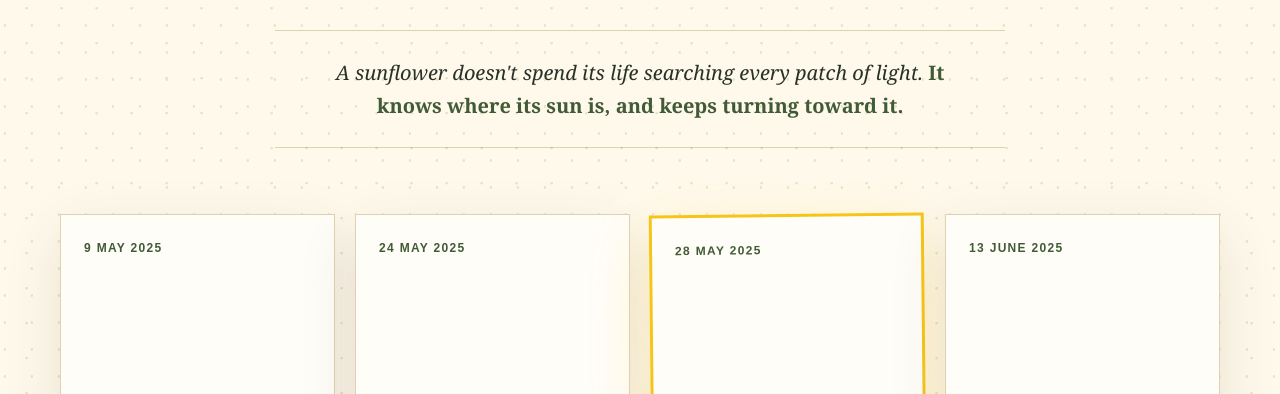
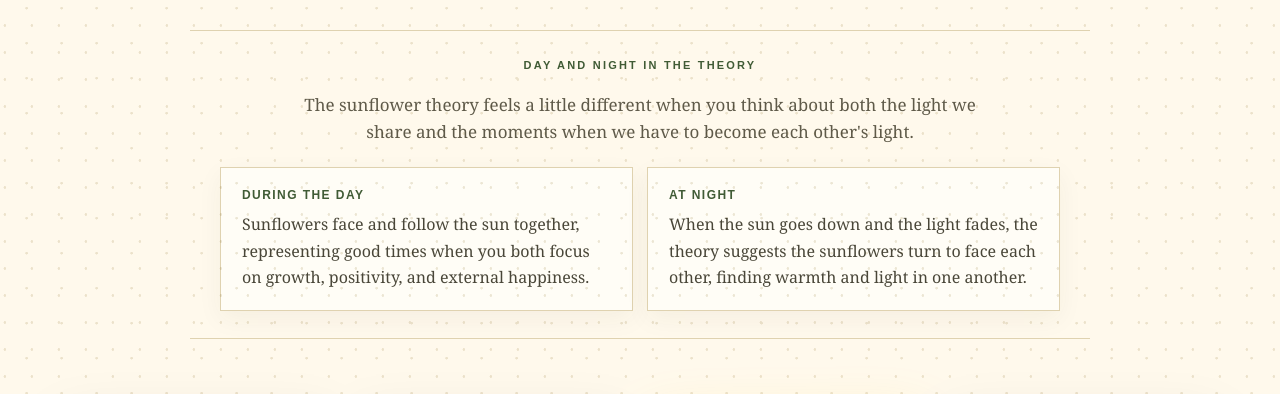
Before and after one commit to balamurali2805-dev/My-world-and-my-everything, a plain HTML site: page index.html in a window 1280 px wide. Shown: the part 332-726 px from the top of the page. Drawn offline with Linux system fonts and the light colour scheme.

Commit message:
Update index.html

```diff
--- a/index.html
+++ b/index.html
@@ -43,11 +43,38 @@ h1{
 }
 .subtitle{margin:0 auto;max-width:600px;color:#6c6958;font-size:18px}
 .theory{
-  max-width:730px;margin:35px auto 0;padding:25px 32px;
+  max-width:900px;margin:35px auto 0;padding:27px 30px;
   border-top:1px solid var(--line);border-bottom:1px solid var(--line);
-  font-size:20px;font-style:italic
+  text-align:left
 }
-.theory strong{color:var(--green);font-style:normal}
+.theory-title{
+  text-align:center;color:var(--green);
+  font:700 11px/1.3 Arial,sans-serif;letter-spacing:.2em;
+  text-transform:uppercase;margin-bottom:19px
+}
+.theory-intro{
+  max-width:700px;margin:0 auto 21px;text-align:center;
+  color:#5f5a49;font-size:17px;line-height:1.6
+}
+.theory-grid{display:grid;grid-template-columns:1fr 1fr;gap:14px}
+.theory-part{
+  padding:20px 21px;background:#fffdf6;border:1px solid var(--line);
+  box-shadow:0 8px 24px rgba(68,54,20,.05)
+}
+.theory-part h3{
+  margin:0 0 8px;color:var(--green);
+  font:700 12px/1.3 Arial,sans-serif;letter-spacing:.12em;
+  text-transform:uppercase
+}
+.theory-part p{margin:0;font-size:16px;line-height:1.65;color:#494638}
+.theory-part strong{color:var(--green);font-style:normal}
+@media(max-width:600px){
+  .theory{margin-top:27px;padding:22px 14px}
+  .theory-intro{font-size:16px;line-height:1.55}
+  .theory-grid{grid-template-columns:1fr;gap:10px}
+  .theory-part{padding:17px 16px}
+  .theory-part p{font-size:15.5px;line-height:1.6}
+}
 .board{
   display:grid;grid-template-columns:repeat(4,minmax(0,1fr));
   gap:20px;padding:24px 0 58px
@@ -174,9 +201,28 @@ footer .flower{font-size:25px;margin-bottom:8px}
   <div class="kicker">For Ammu · Our best days</div>
   <h1>Our little collection.</h1>
   <p class="subtitle">Not every day was perfect. But these are the days I keep coming back to.</p>
-  <div class="theory">
-    A sunflower doesn't spend its life searching every patch of light.
-    <strong>It knows where its sun is, and keeps turning toward it.</strong>
+  <div class="theory" aria-label="Day and Night in the Sunflower Theory">
+    <div class="theory-title">Day and Night in the Theory</div>
+    <p class="theory-intro">
+      The sunflower theory feels a little different when you think about both
+      the light we share and the moments when we have to become each other's light.
+    </p>
+    <div class="theory-grid">
+      <section class="theory-part">
+        <h3>During the day</h3>
+        <p>
+          Sunflowers face and follow the sun together, representing good times
+          when you both focus on growth, positivity, and external happiness.
+        </p>
+      </section>
+      <section class="theory-part">
+        <h3>At night</h3>
+        <p>
+          When the sun goes down and the light fades, the theory suggests the
+          sunflowers turn to face each other, finding warmth and light in one another.
+        </p>
+      </section>
+    </div>
   </div>
 </header>
 
```
